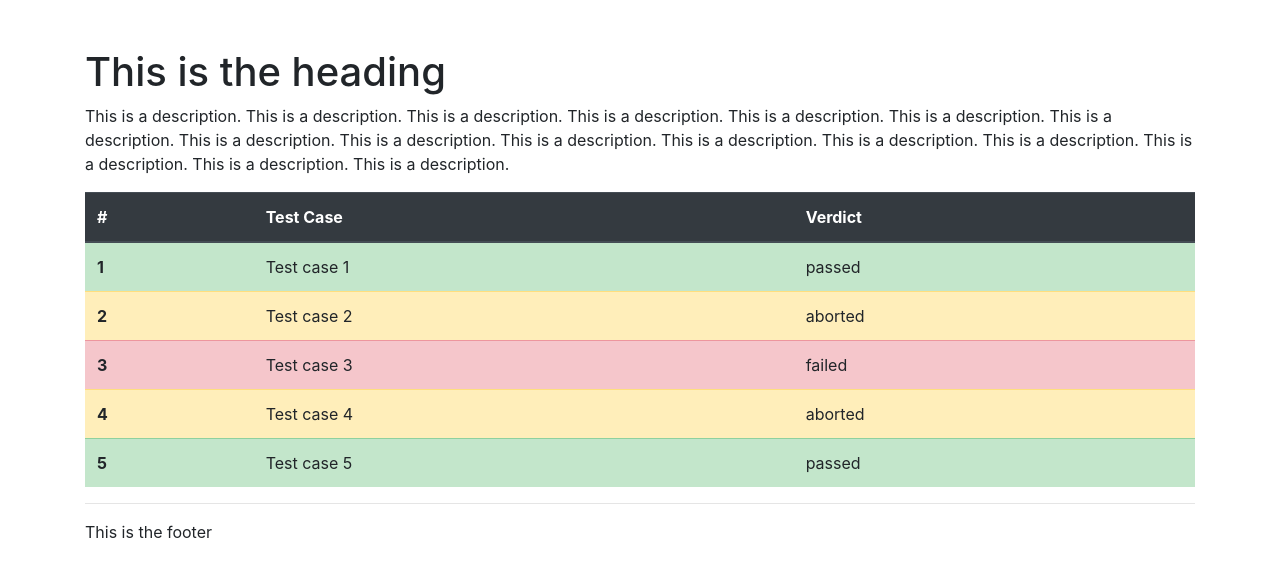
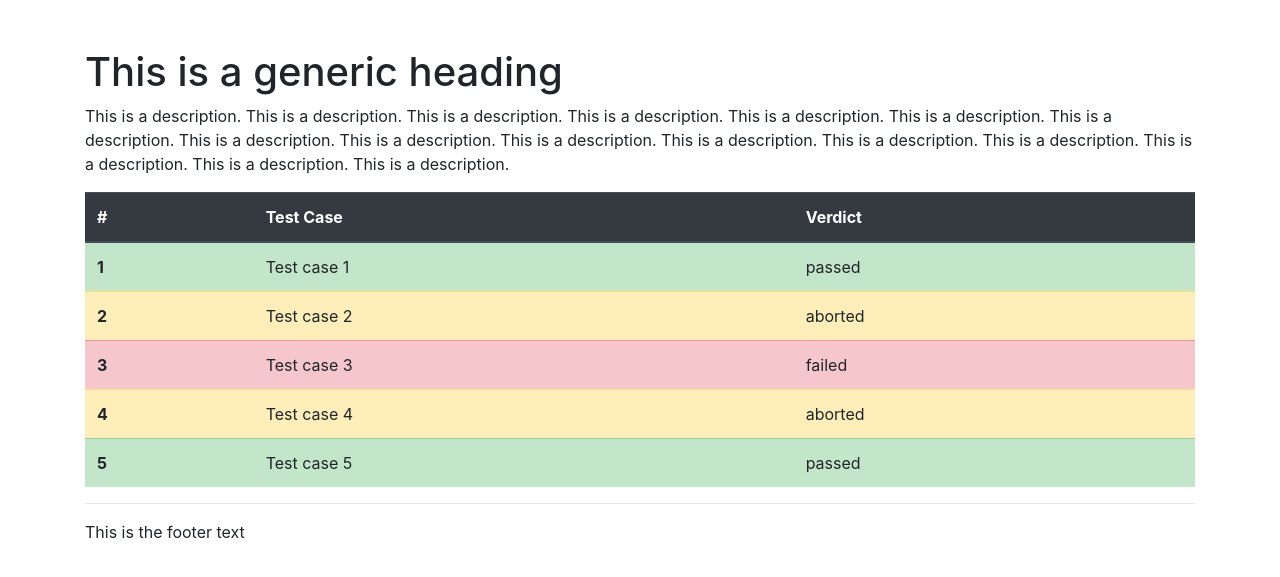
Before and after one commit to rogerbrinkmann/python, a Flask app: template jinja2/output/output.html in a window 1280 px wide. Shown: the top 577 px of the page. Run offline with Flask 2, Linux system fonts and the light colour scheme; the template is opened without the code that fills it, so the values that code supplies are empty.

Commit message:
more generic

```diff
--- /dev/null
+++ b/jinja2/data/meta-data.json
@@ -0,0 +1,6 @@
+{
+    "title": "Page 1",
+    "heading": "This is a generic heading",
+    "description": "This is a description. This is a description. This is a description. This is a description. This is a description. This is a description. This is a description. This is a description. This is a description. This is a description. This is a description. This is a description. This is a description. This is a description. This is a description. This is a description.",
+    "footer": "This is the footer text"
+}
--- a/jinja2/output/output.html
+++ b/jinja2/output/output.html
@@ -1,17 +1,19 @@
 <!doctype html>
 <html lang="en">
+
 <head>
     <meta charset="utf-8">
     <meta name="viewport" content="width=device-width, initial-scale=1, shrink-to-fit=no">
-    <title>Seite 1</title>
+    <title>Page 1</title>
     <link href="bootstrap-4.5.0-dist/css/bootstrap.min.css" rel="stylesheet">
 </head>
 
 <body>
 
+
 <div class="container mt-5">
-    <h1>This is the heading</h1>
-    <p>This is a description. This is a description. This is a description. This is a description. This is a description. This is a description. This is a description. This is a description. This is a description. This is a description. This is a description. This is a description. This is a description. This is a description. This is a description. This is a description. </p>
+    <h1>This is a generic heading</h1>
+    <p>This is a description. This is a description. This is a description. This is a description. This is a description. This is a description. This is a description. This is a description. This is a description. This is a description. This is a description. This is a description. This is a description. This is a description. This is a description. This is a description.</p>
 </div>
 
 <div class="container">
@@ -84,7 +86,7 @@
 
 <div class="container">
     <p>
-        This is the footer
+        This is the footer text
     </p>
 </div>
 
--- a/jinja2/templates/footer.html
+++ b/jinja2/templates/footer.html
@@ -1,5 +1,5 @@
 <div class="container">
     <p>
-        This is the footer
+        {{ footer }}
     </p>
 </div>
--- a/jinja2/templates/head.html
+++ /dev/null
@@ -1,6 +0,0 @@
-<head>
-    <meta charset="utf-8">
-    <meta name="viewport" content="width=device-width, initial-scale=1, shrink-to-fit=no">
-    <title>{{ title }}</title>
-    <link href="bootstrap-4.5.0-dist/css/bootstrap.min.css" rel="stylesheet">
-</head>
--- /dev/null
+++ b/jinja2/templates/header.html
@@ -0,0 +1,4 @@
+<div class="container mt-5">
+    <h1>{{ heading }}</h1>
+    <p>{{ description }}</p>
+</div>
--- a/jinja2/templates/page.html
+++ b/jinja2/templates/page.html
@@ -1,10 +1,8 @@
 {% extends 'base.html' %}
 
 {% block content %}
-<div class="container mt-5">
-    <h1>This is the heading</h1>
-    <p>This is a description. This is a description. This is a description. This is a description. This is a description. This is a description. This is a description. This is a description. This is a description. This is a description. This is a description. This is a description. This is a description. This is a description. This is a description. This is a description. </p>
-</div>
+
+{% include 'header.html' %}
 
 {% include 'testcase-table.html' %}
 
```
Also changed, not shown: jinja2/main.py (+10 -5 lines), jinja2/templates/base.html (+7 -1 lines), jinja2/data/test-data.json (renamed from jinja2/data/data.json).
